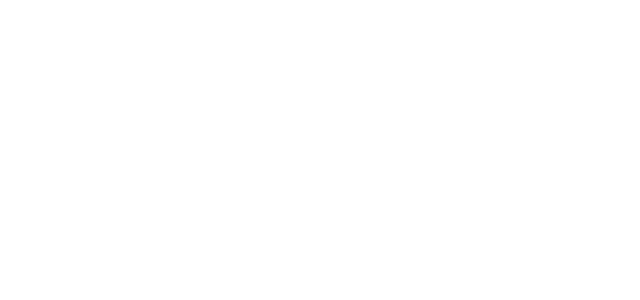
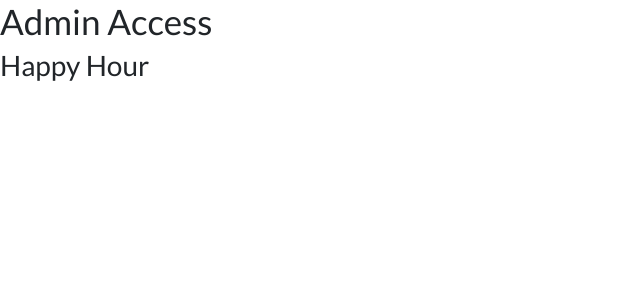
Before and after one commit to raquelm9/happy-times, a React (Create React App) app in the folder client/: page /admin/restaurant/happy-hour in a window 1280 px wide. Shown: the top 300 px of the page, without its empty margins (0-640 px from the left). Built offline with nearby package versions, Linux system fonts and the light colour scheme.

Commit message:
restaurant put post working

```diff
--- a/client/src/app/App.js
+++ b/client/src/app/App.js
@@ -10,6 +10,7 @@
 import AdminRestaurants from "../pages/AdminRestaurants";
 import AdminNewRestaurant from "../pages/AdminNewRestaurant.jsx";
 import AdminLogin from "../pages/AdminLogin";
+import AddHappyHourForm from "../pages/AdminNewHappyHour";
 
 class App extends React.Component {
   constructor(props) {
@@ -35,6 +36,11 @@
             path="/admin/restaurant/information"
             component={AdminNewRestaurant}
           />
+          <Route
+            exact
+            path="/admin/restaurant/happy-hour"
+            component={AddHappyHourForm}
+          />
         </Switch>
       </Router>
     );
--- a/client/src/components/AdminRestaurantForm/AdminRestaurantForm.jsx
+++ b/client/src/components/AdminRestaurantForm/AdminRestaurantForm.jsx
@@ -3,6 +3,7 @@
 import { AddRestaurantValidationSchema } from "./validations/add_restaurant_validations";
 import { HttpService } from "../../services/http-service";
 import { base64Encode } from "../../helpers/images";
+import { withRouter } from "react-router-dom";
 import "./AdminRestaurantForm.css";
 
 class AddRestaurantForm extends React.Component {
@@ -73,9 +74,10 @@
         const id = this.props.restaurant ? this.props.restaurant.id : undefined;
         this.updateOrCreateRestaurant(id, restaurant);
       })
-      .finally(() => {
+      .then(() => {
         actions.setSubmitting(false);
-      });
+      })
+      .finally(() => this.props.history.push("/admin/restaurant/happy-hour"));
   }
 
   render() {
@@ -302,4 +304,4 @@
   }
 }
 
-export default AddRestaurantForm;
+export default withRouter(AddRestaurantForm);
--- /dev/null
+++ b/client/src/pages/AdminNewHappyHour.jsx
@@ -0,0 +1,14 @@
+import React from "react";
+
+class AddHappyHourForm extends React.Component {
+  render() {
+    return (
+      <>
+        <h1>Admin Access</h1>
+        <h2>Happy Hour</h2>
+      </>
+    );
+  }
+}
+
+export default AddHappyHourForm;
```
Also changed, not shown: 1 other file (tests, documents, lock files or other folders).
